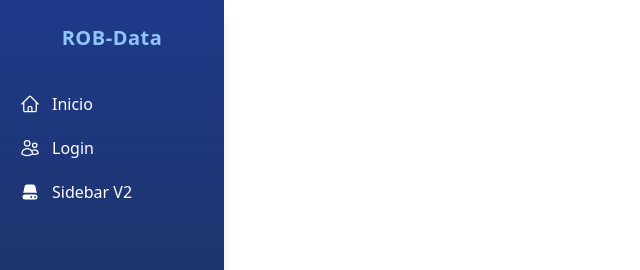
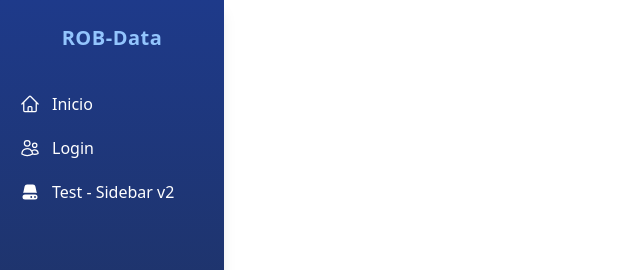
Before and after one commit to spotfreeman/telemetria-frontend, a React (Create React App) app: page /roles in a window 1280 px wide. Shown: the top 270 px of the page, without its empty margins (0-640 px from the left). Built offline with nearby package versions, Linux system fonts and the light colour scheme.

Commit message:
ROL : probando componentes

```diff
--- a/src/Components/Sidebar.jsx
+++ b/src/Components/Sidebar.jsx
@@ -38,7 +38,7 @@ function Sidebar() {
 
         // { to: "/login", icon: <ServerIcon className="h-5 w-5" />, label: "Iniciar Sesión v1" },
 
-        { to: "/bienvenida", icon: <FolderIcon className="h-5 w-5" />, label: "Bienvenida" },
+        { to: "/bienvenida", icon: <HomeIcon className="h-5 w-5" />, label: "Bienvenida" },
 
         { to: "/proyectos", icon: <FolderIcon className="h-5 w-5" />, label: "Proyectos" },
         { to: "/datos", icon: <ChartPieIcon className="h-5 w-5" />, label: "Rpi Historico" },
@@ -51,7 +51,7 @@ function Sidebar() {
 
 
         //{/* Enlace de testing para la nueva sidebar */ }
-        { to: "/sidebar2", icon: <ServerIcon className="h-5 w-5" />, label: "Sidebar V2" }
+        { to: "/sidebar2", icon: <ServerIcon className="h-5 w-5" />, label: "Test - Sidebar v2" }
 
     ];
 
--- a/src/Pages/usuarios/Roles.jsx
+++ b/src/Pages/usuarios/Roles.jsx
@@ -4,6 +4,7 @@ export const Roles = () => {
 
     const nombre = localStorage.getItem("nombre");
     const rol = localStorage.getItem("rol");
+
 
 
     return (
@@ -25,13 +26,17 @@ export const Roles = () => {
                                     <div>
                                         {/* Contenido solo para administradores */}
                                         <span className="inline-flex items-center rounded-full bg-gray-50 px-2 py-1 text-xs font-medium text-gray-600 ring-1 ring-gray-500/10 ring-inset">
-                                            Administrador
+                                            Administrador Capsule
                                         </span>
+
                                         <p>otro objeto</p>
+
                                         <div>
+
                                             <label htmlFor="email" className="block text-sm/6 font-medium text-gray-900">
                                                 Email
                                             </label>
+
                                             <div className="mt-2">
                                                 <input
                                                     defaultValue="you@example.com"
@@ -49,19 +54,19 @@ export const Roles = () => {
                                 )}
                                 {rol === "Supervisor" && (
                                     <div>
-                                        {/* Contenido solo para administradores */}
+                                        {/* Contenido solo para Supervisor */}
                                         Validacion eres Supervisor.
                                     </div>
                                 )}
                                 {rol === "Monitor" && (
                                     <div>
-                                        {/* Contenido solo para administradores */}
+                                        {/* Contenido solo para Monitor */}
                                         Validacion eres Monitor.
                                     </div>
                                 )}
                                 {rol === "Invitado" && (
                                     <div>
-                                        {/* Contenido solo para administradores */}
+                                        {/* Contenido solo para Invitado */}
                                         Validacion eres Invitado.
                                     </div>
                                 )}
```
